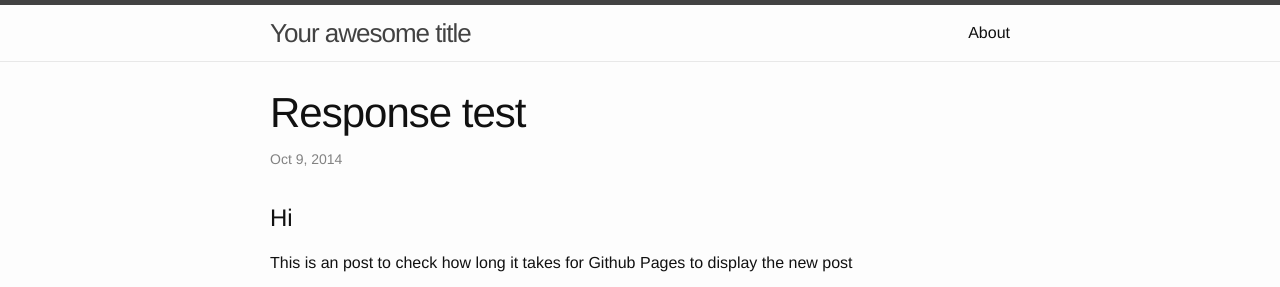
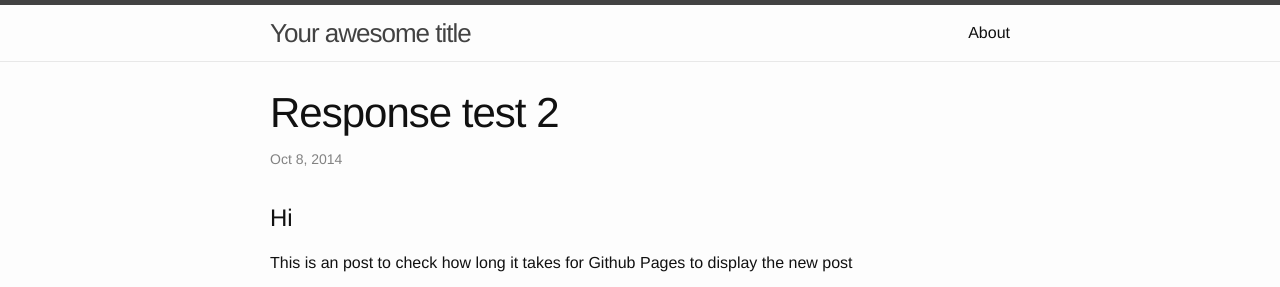
Before and after one commit to gerbyzation/reflexivedesign_source, a Jekyll site: the page built from _posts/2014-10-08-response-test-2.markdown, in a window 1280 px wide. Shown: the top 287 px of the page. Built offline with Jekyll 4.4.1, drawn with Linux system fonts in a browser that asks for light colours.

Commit message:
another test post

```diff
--- a/_posts/2014-10-09-response-test.markdown
+++ b/_posts/2014-10-08-response-test-2.markdown
@@ -1,7 +1,7 @@
 ---
 layout: post
-title:  "Response test"
-date:   2014-10-09 22:43:00
+title:  "Response test 2"
+date:   2014-10-08 23:43:00
 categories:
 ---
 #Hi
```
